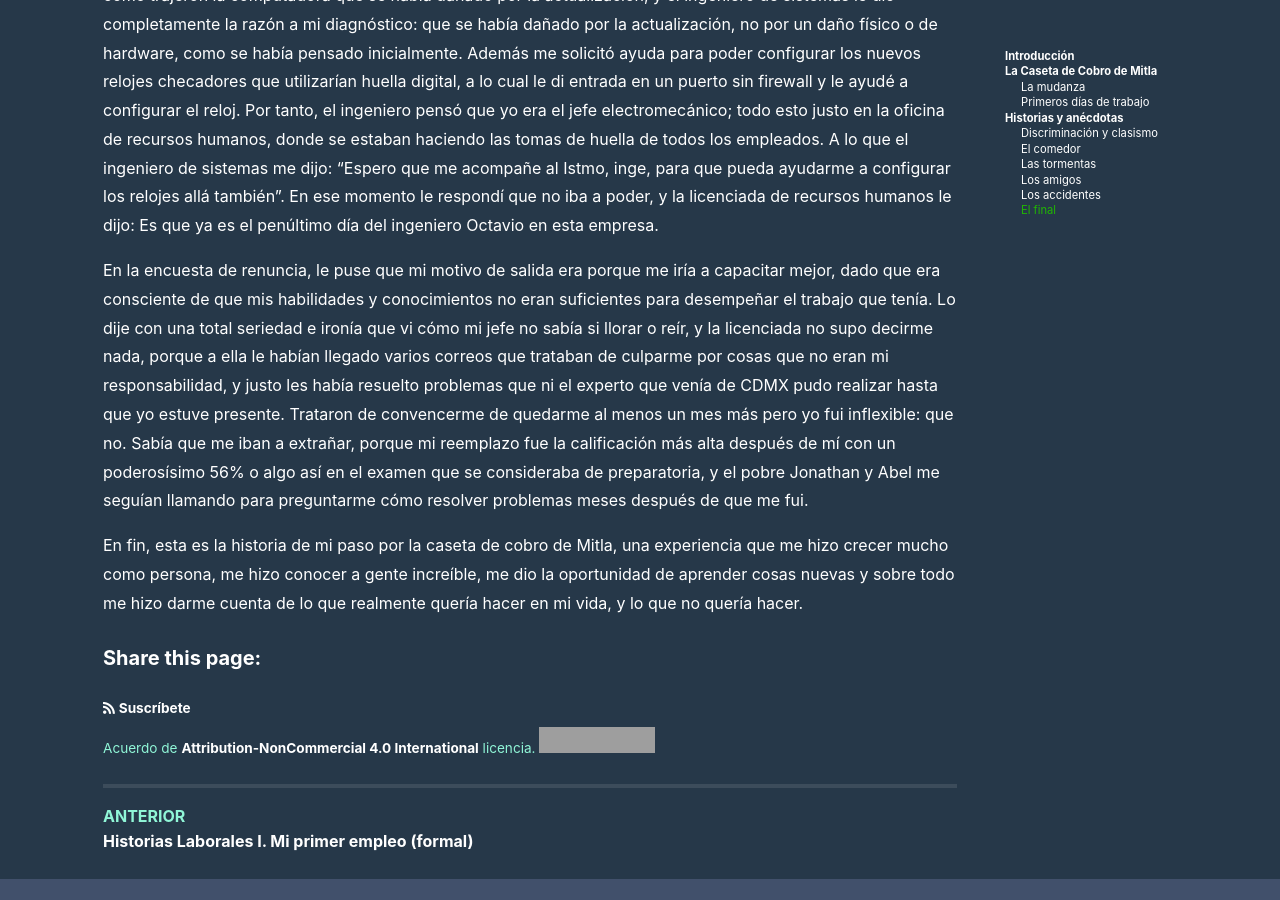
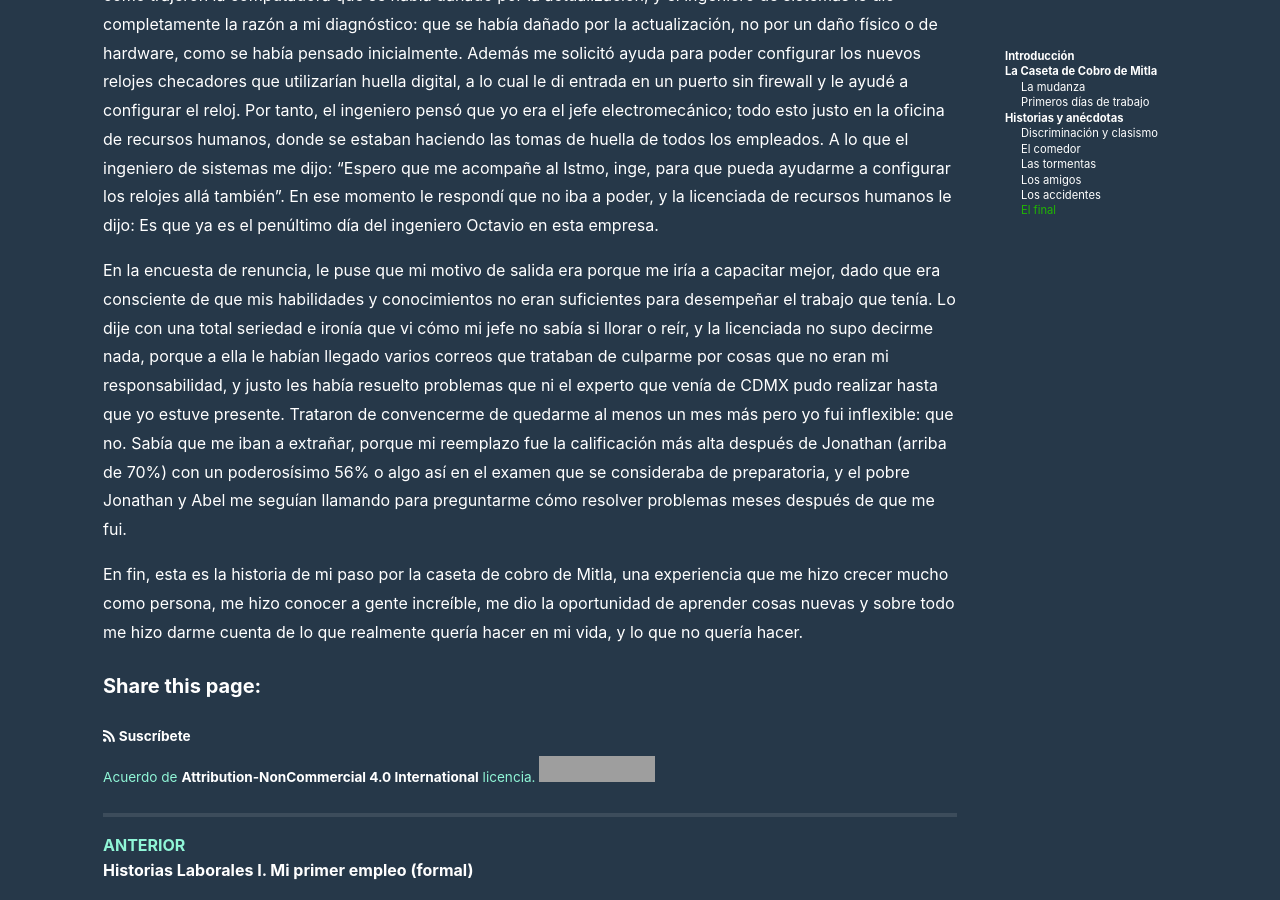
Before and after one commit to razielgdn/risingembeddedmx, a Jekyll site: the page built from contents/_posts/es/2026-05-25-caseta.md, in a window 1280 px wide and 900 px high, scrolled down 10478 px. Built offline with Jekyll 4.4.1, drawn with Linux system fonts in a browser that asks for light colours; nearby versions of some CDN libraries; comment, search, counter and statistics services are not loaded; grey boxes are pictures that could not be loaded.

Commit message:
adding percentage

```diff
--- a/contents/_posts/es/2026-05-25-caseta.md
+++ b/contents/_posts/es/2026-05-25-caseta.md
@@ -176,6 +176,6 @@ En ese momento le respondí que no iba a poder, y la licenciada de recursos huma
 
 En la encuesta de renuncia, le puse que mi motivo de salida era porque me iría a capacitar mejor, dado que era consciente de que mis habilidades y conocimientos no eran suficientes para desempeñar el trabajo que tenía. Lo dije con una total seriedad e ironía que vi cómo mi jefe no sabía si llorar o reír, y la licenciada no supo decirme nada, porque a ella le habían llegado varios correos que trataban de culparme por cosas que no eran mi responsabilidad, y justo les había resuelto problemas que ni el experto que venía de CDMX pudo realizar hasta que yo estuve presente.
 Trataron de convencerme de quedarme al menos un mes más pero yo fui inflexible: que no.
-Sabía que me iban a extrañar, porque mi reemplazo fue la calificación más alta después de mí con un poderosísimo 56% o algo así en el examen que se consideraba de preparatoria, y el pobre Jonathan y Abel me seguían llamando para preguntarme cómo resolver problemas meses después de que me fui.
+Sabía que me iban a extrañar, porque mi reemplazo fue la calificación más alta después de Jonathan (arriba de 70%) con un poderosísimo 56% o algo así en el examen que se consideraba de preparatoria, y el pobre Jonathan y Abel me seguían llamando para preguntarme cómo resolver problemas meses después de que me fui.
 
 En fin, esta es la historia de mi paso por la caseta de cobro de Mitla, una experiencia que me hizo crecer mucho como persona, me hizo conocer a gente increíble, me dio la oportunidad de aprender cosas nuevas y sobre todo me hizo darme cuenta de lo que realmente quería hacer en mi vida, y lo que no quería hacer.
```
